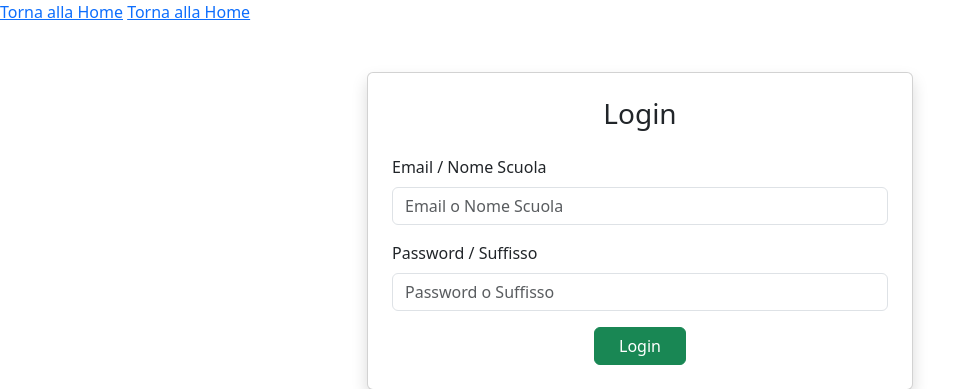
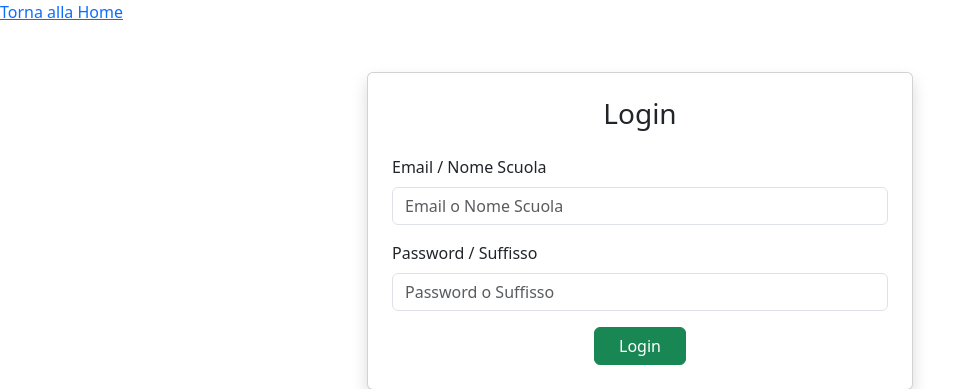
Before and after one commit to ITTPascal-2526-5L/pascal-carsharing-brighipagliaraniromagnoli, a Flask app: page /login in a window 1280 px wide. Shown: the top 389 px of the page, without its empty margins (0-979 px from the left). Run offline with Flask 3, Linux system fonts and the light colour scheme.

Commit message:
login sistemato ove c'erano due href identici

```diff
--- a/app/templates/login.html
+++ b/app/templates/login.html
@@ -12,7 +12,6 @@
     <a href="{{ url_for('main.homepage')}}" >Torna alla Home</a>
   </head>
   <body>
-    <a href="{{ url_for('main.homepage')}}" >Torna alla Home</a>
     <main class="container py-5">
       <div class="row justify-content-center">
         <div class="col-md-6">
```
